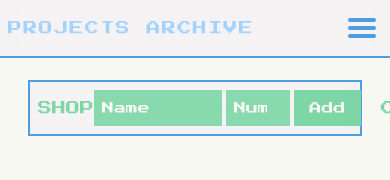
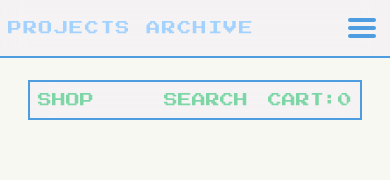
Before and after one commit to Nikkihosseini/react-mini-projects, a React (Vite) app: page /PokemonShop in a window 390 px wide. Shown: the top 180 px of the page. Built offline with nearby package versions, Linux system fonts and the light colour scheme; no server answers.

Commit message:
feat: make search form responsive with mobile-friendly toggle button closes #61

```diff
--- a/src/component/Header.jsx
+++ b/src/component/Header.jsx
@@ -34,7 +34,7 @@ export default function Header(){
 
     return(
      <>
-        <header className="hidden md:flex fixed top-8 right-0 left-0 w-[90%] h-20 z-40 dark:bg-purple-glitch/20 bg-soft-lavender/20 backdrop-blur-md border-4 border-neon-blue p-3 mx-auto">
+        <header className="hidden md:flex fixed top-8 right-0 left-0 w-[90%] h-20 z-30 dark:bg-purple-glitch/20 bg-soft-lavender/20 backdrop-blur-md border-4 border-neon-blue p-3 mx-auto">
            <div className="flex items-center justify-between h-full w-full">
                 <h1 className="flex items-center w-full md:w-[43%] text-sm lg:text-xl tracking-widest uppercase text-sky-cartridge-blue dark:text-retro-mint-green">
                 <span className="hidden xl:inline-block w-6 h-6 xl:w-7 xl:h-7 mb-2 mr-1">🕹️</span>Projects Archive
--- a/src/component/PokemonSearch.jsx
+++ b/src/component/PokemonSearch.jsx
@@ -41,12 +41,12 @@ export default function PokemonSearch() {
 
   return (
     <>
-      <form onSubmit={handleSubmit(onSubmit)} className="flex items-center gap-x-1">
+      <form onSubmit={handleSubmit(onSubmit)} className="flex flex-col md:flex-row items-center gap-y-1 md:gap-x-1 z-50">
         <input
           type="text"
           placeholder="Name"
           {...register("name")}
-          className="h-9 p-2 text-xs w-32 focus:border-none focus:outline-none bg-retro-mint-green/90 focus:!bg-retro-mint-green/90 text-crt-white placeholder-crt-white"
+          className="h-9 p-2 text-xs w-full md:w-36 focus:border-none focus:outline-none bg-retro-mint-green focus:!bg-retro-mint-green text-crt-white placeholder-crt-white"
         />
 
         {errors.name && <ErrorModal message={errors.name.message} />}
@@ -55,14 +55,14 @@ export default function PokemonSearch() {
           type="number"
           placeholder="Num"
           {...register("quantity")}
-          className="h-9 p-2 text-xs w-16 focus:border-none focus:outline-none bg-retro-mint-green/90 focus:bg-retro-mint-green/90 text-crt-white placeholder-crt-white"
+          className="h-9 p-2 text-xs w-full md:w-16 focus:border-none focus:outline-none bg-retro-mint-green focus:bg-retro-mint-green text-crt-white placeholder-crt-white"
         />
 
         {errors.quantity && <ErrorModal message={errors.quantity.message} />}
 
         <button
           type="submit"
-          className="h-9 text-xs bg-retro-mint-green text-crt-white rounded-none focus:border-none focus:outline-none"
+          className="h-9 w-full md:w-auto text-xs bg-retro-mint-green text-crt-white rounded-none border-[3px] border-neon-blue"
         >
           Add
         </button>
--- a/src/component/PokemonShopHeader.jsx
+++ b/src/component/PokemonShopHeader.jsx
@@ -1,11 +1,32 @@
-import {useContext } from "react";
+import {useContext , useState , useRef , useEffect} from "react";
 import {CartContext} from "../component/context/CartContext"
 import { useNavigate } from "react-router-dom";
 import PokemonSearch from "./PokemonSearch"
 
 export default function PokemonShopHeader(){
 
+    const formRef = useRef(null);
+    const searchRef = useRef(null);
     const {cartItems} = useContext(CartContext)
+    const [showMobileSearch, setShowMobileSearch] = useState(false);
+
+    useEffect(() => {
+        function handleClickOutside(event) {
+           if (
+            formRef.current &&
+            !formRef.current.contains(event.target) &&
+           // Added useRef(hamburgerRef) for the hamburger button and excluded it from handleClickOutside
+           // checks. Now clicking the hamburger correctly toggles the mobile menu.
+            !searchRef.current.contains(event.target)
+           ) {
+            setShowMobileSearch(false);
+           }
+        }
+        document.addEventListener("click", handleClickOutside);
+          return () => {
+        document.removeEventListener("click", handleClickOutside);
+        };
+    }, []);
 
     const navigate = useNavigate();
 
@@ -16,14 +37,20 @@ export default function PokemonShopHeader(){
            <div className="container">
                 <div className="flex items-center justify-between w-full border-2 border-neon-blue uppercase text-retro-mint-green p-2 mx-auto dark:bg-purple-glitch/20 bg-soft-lavender/20 backdrop-blur-md z-40">
                     <h1 onClick={()=> navigate("/PokemonShop")} className="text-sm xs:text-base sm:text-3xl cursor-pointer">Shop</h1>
-                    <div className="flex items-center justify-end  text-left gap-x-5 md:gap-x-10">
-                       <div>
+                    <div className="flex items-center justify-end text-left gap-x-5 md:gap-x-10">
+                       <div className="hidden md:inline-block">
                         <PokemonSearch/>
+                       </div>
+                       <div ref={searchRef} onClick={() => setShowMobileSearch((prev) => !prev)} className="inline-block md:hidden">
+                        <h2 className="text-sm sm:text-base cursor-pointer">Search</h2>
                        </div>
                         <span onClick={()=> navigate("/PokemonShopCart")} className="flex items-center text-sm sm:text-base cursor-pointer"><img className="hidden xs:inline-block w-4 h-4 sm:w-6 sm:h-6 mb-2" src="/png-icon/shopping_cart.png" alt="shopping_cart"/>cart:{totalquantity}</span>
                     </div>
                 </div>
            </div>
+           <div ref={formRef} className={`fixed right-0 left-0 mx-auto p-2 max-w-[300px] border-2 border-neon-blue dark:bg-purple-glitch/20 bg-soft-lavender/20 backdrop-blur-md z-50 md:hidden ${showMobileSearch ? 'top-32' : '-top-36'}`}>
+             <PokemonSearch/>
+           </div>
         </>
     )
 }
```
